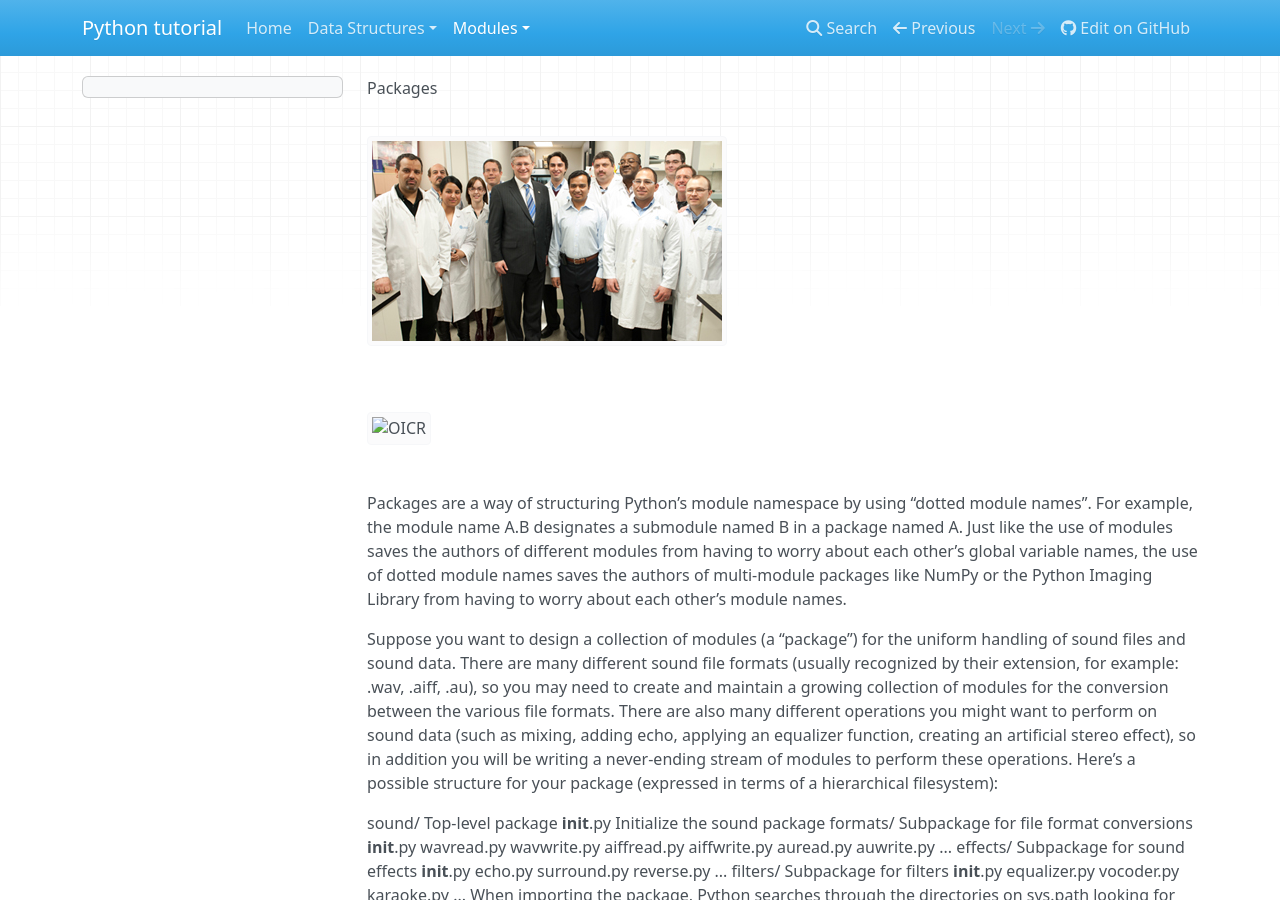
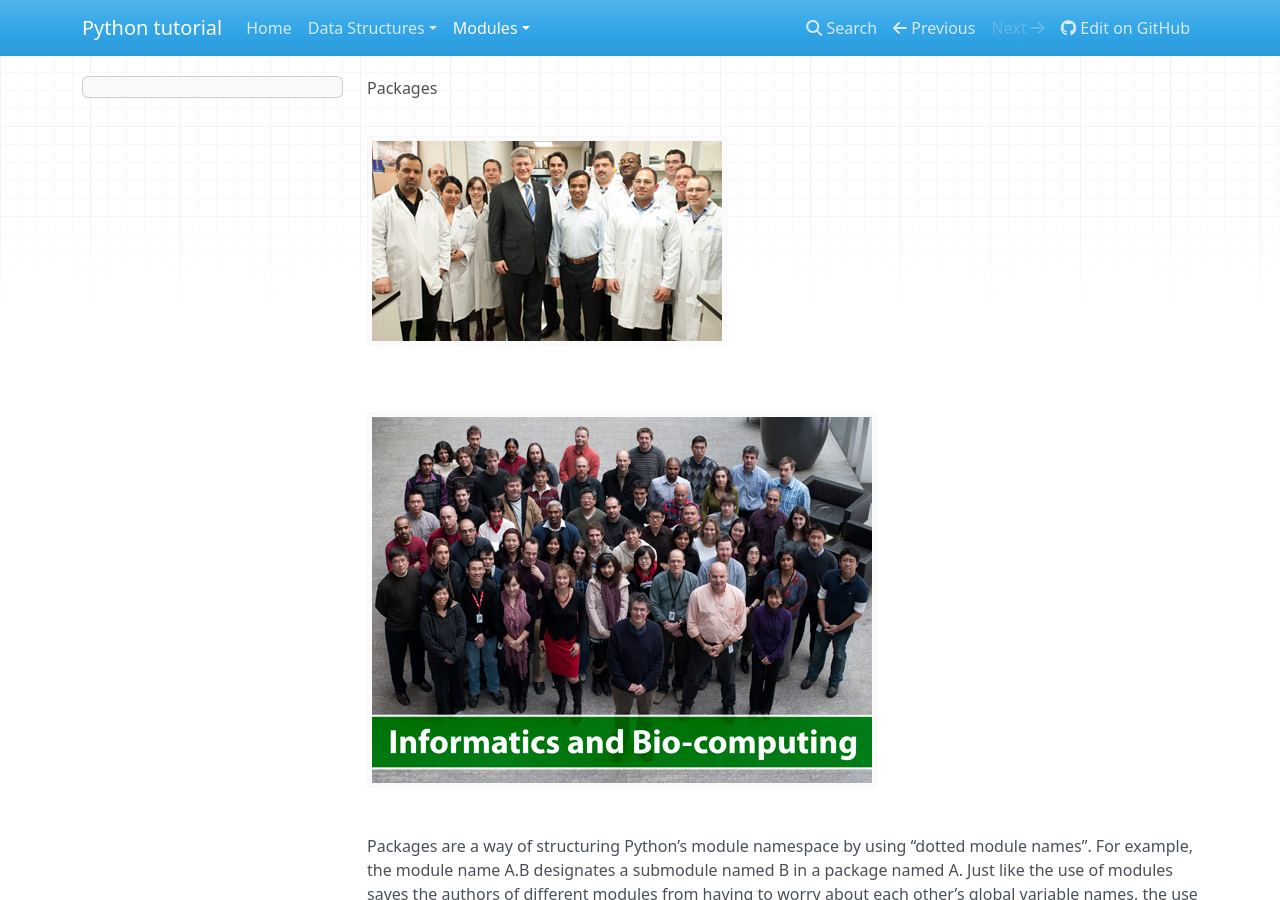
Before and after one commit to maplefu0602/doc-demo, an MkDocs documentation site: the page built from docs/modules/packages.md, in a window 1280 px wide and 900 px high. Built offline with MkDocs 1.6.1, drawn with Linux system fonts in a browser that asks for light colours; nearby versions of some CDN libraries; old or Windows-style settings are respelled for this version of MkDocs.

Commit message:
Update packages.md

```diff
--- a/docs/modules/packages.md
+++ b/docs/modules/packages.md
@@ -2,7 +2,7 @@ Packages
 
 ![primer minister](pm.jpg)
 
-![OICR](Informatics-and-Bio-Computing.jpg)
+![OICR](Informatics-and-Bio-computing.jpg)
 
 
 Packages are a way of structuring Python’s module namespace by using “dotted module names”. For example, the module name A.B designates a submodule named B in a package named A. Just like the use of modules saves the authors of different modules from having to worry about each other’s global variable names, the use of dotted module names saves the authors of multi-module packages like NumPy or the Python Imaging Library from having to worry about each other’s module names.
```
